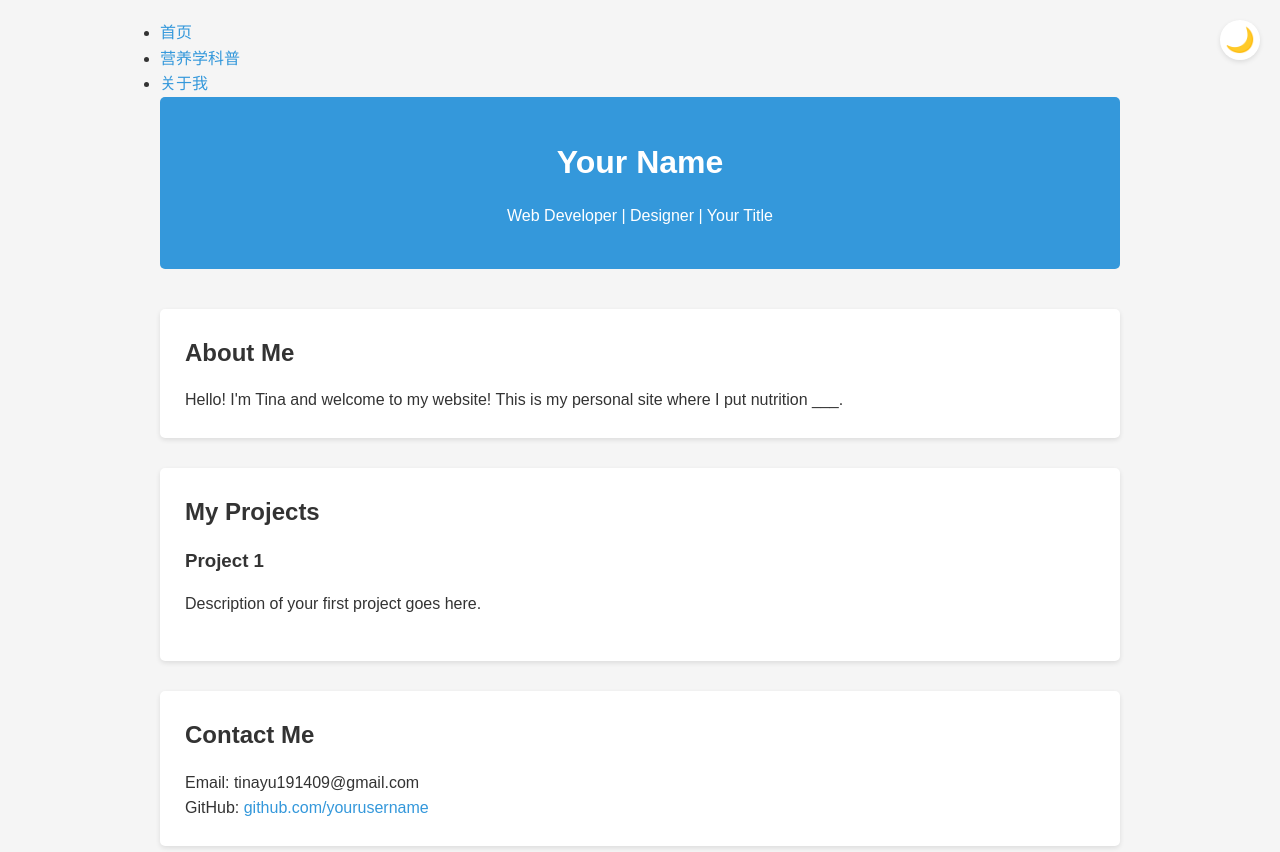
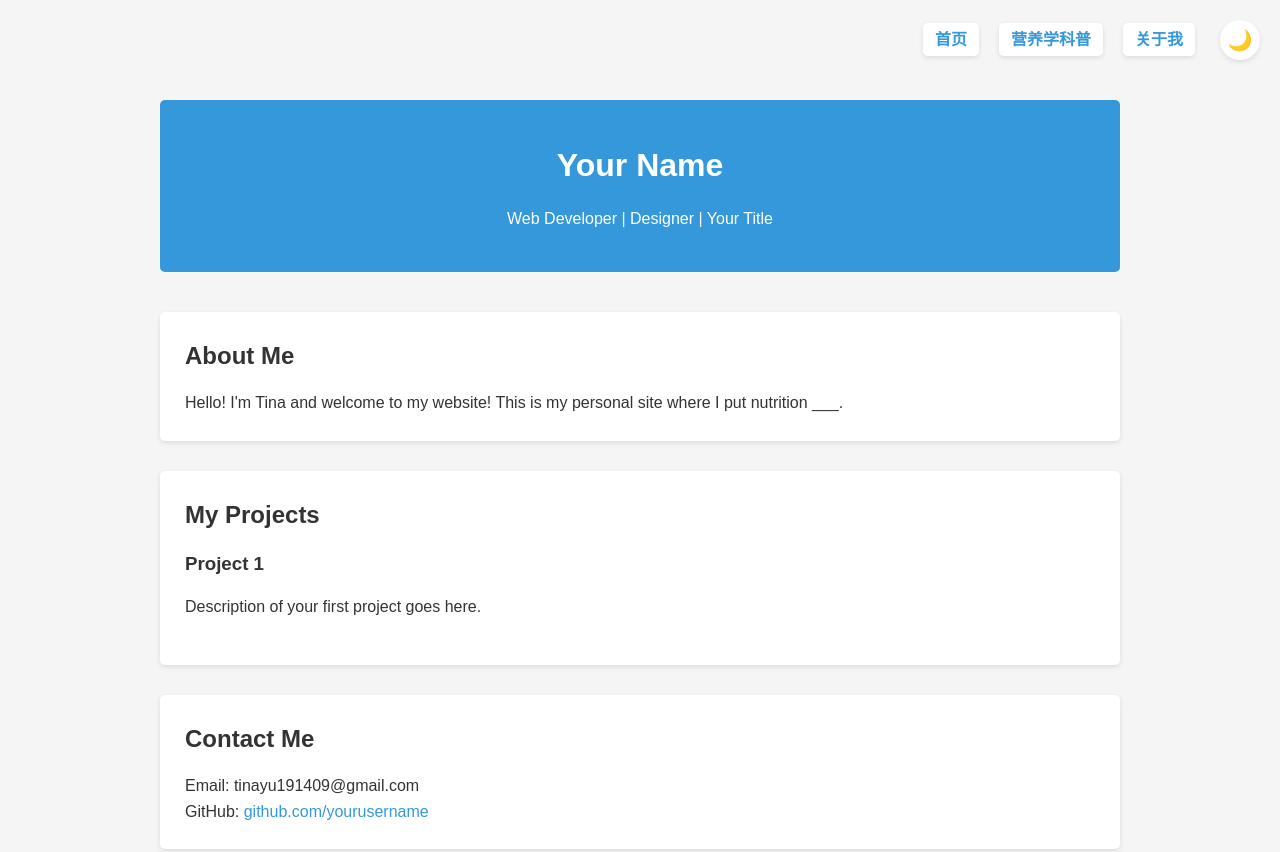
Before and after one commit to TinaY14/TinaY14.github.io, a plain HTML site: page index.html in a window 1280 px wide. Shown: the top 852 px of the page. Drawn offline with Linux system fonts and the light colour scheme.

Commit message:
Update styles.css

```diff
--- a/styles.css
+++ b/styles.css
@@ -39,9 +39,82 @@ body {
     transition: background-color 0.3s ease, color 0.3s ease;
 }
 
+/* --- NEW STYLES for Navigation Bar and Container --- */
+
+.top-right-container {
+    position: fixed;
+    top: 20px;
+    right: 20px;
+    z-index: 1000;
+    display: flex;
+    align-items: center;
+    gap: 25px; /* Adds space between nav and button */
+}
+
+.navbar ul {
+    list-style: none;
+    display: flex;
+    gap: 20px; /* Adds space between nav items */
+}
+
+.navbar a {
+    color: var(--link-color);
+    text-decoration: none;
+    font-weight: bold;
+    padding: 8px 12px;
+    border-radius: 5px;
+    background-color: var(--card-bg);
+    box-shadow: var(--shadow);
+    transition: all 0.3s ease;
+}
+
+.navbar a:hover {
+    text-decoration: none;
+    background-color: var(--header-bg);
+    color: var(--header-text);
+}
+
+
+/* --- ADJUSTED STYLES for Dark Mode Toggle --- */
+
+#dark-mode-toggle {
+    /* REMOVED position, top, right as it's now controlled by the flex container */
+    background-color: var(--card-bg);
+    border: none;
+    border-radius: 50%;
+    width: 40px;
+    height: 40px;
+    cursor: pointer;
+    box-shadow: var(--shadow);
+    display: flex;
+    align-items: center;
+    justify-content: center;
+    font-size: 20px; /* Adjusted icon size */
+}
+
+.sun-icon {
+    display: none;
+}
+
+.moon-icon {
+    display: inline;
+}
+
+:root.dark-mode .sun-icon {
+    display: inline;
+}
+
+:root.dark-mode .moon-icon {
+    display: none;
+}
+
+
+/* --- EXISTING STYLES (no changes needed below) --- */
+
 header {
     text-align: center;
     margin-bottom: 40px;
+    margin-top: 80px; /* Added margin to prevent overlap with fixed nav */
     padding: 40px 20px;
     background-color: var(--header-bg);
     color: var(--header-text);
@@ -79,119 +152,3 @@ footer {
     padding: 20px;
     color: var(--footer-text);
 }
-
-#dark-mode-toggle {
-    position: fixed;
-    top: 20px;
-    right: 20px;
-    background: none;
-    border: none;
-    font-size: 24px;
-    cursor: pointer;
-    z-index: 1000;
-    padding: 8px;
-    background-color: var(--card-bg);
-    border-radius: 50%;
-    box-shadow: var(--shadow);
-}
-
-.sun-icon {
-    display: none;
-}
-
-.moon-icon {
-    display: inline;
-}
-
-:root.dark-mode .sun-icon {
-    display: inline;
-}
-
-:root.dark-mode .moon-icon {
-    display: none;
-}
-
-:root {
-    /* Light mode variables */
-    --bg-color: #f5f5f5;
-    --card-bg: white;
-    --text-color: #333;
-    --header-bg: #3498db;
-    --header-text: white;
-    --footer-text: #777;
-    --link-color: #3498db;
-    --shadow: 0 2px 5px rgba(0,0,0,0.1);
-}
-
-:root.dark-mode {
-    /* Dark mode variables */
-    --bg-color: #1a1a1a;
-    --card-bg: #2d2d2d;
-    --text-color: #e0e0e0;
-    --header-bg: #2980b9;
-    --header-text: #f5f5f5;
-    --footer-text: #aaaaaa;
-    --link-color: #5dade2;
-    --shadow: 0 2px 5px rgba(0,0,0,0.3);
-}
-
-body {
-    font-family: Arial, sans-serif;
-    line-height: 1.6;
-    color: var(--text-color);
-    max-width: 1000px;
-    margin: 0 auto;
-    padding: 20px;
-    background-color: var(--bg-color);
-    transition: background-color 0.3s ease, color 0.3s ease;
-}
-
-header {
-    text-align: center;
-    margin-bottom: 40px;
-    padding: 40px 20px;
-    background-color: var(--header-bg);
-    color: var(--header-text);
-    border-radius: 5px;
-}
-
-section {
-    margin-bottom: 30px;
-    padding: 25px;
-    background-color: var(--card-bg);
-    border-radius: 5px;
-    box-shadow: var(--shadow);
-}
-
-#dark-mode-toggle {
-    position: fixed;
-    top: 20px;
-    right: 20px;
-    background-color: var(--card-bg);
-    border: none;
-    border-radius: 50%;
-    width: 40px;
-    height: 40px;
-    cursor: pointer;
-    box-shadow: var(--shadow);
-    display: flex;
-    align-items: center;
-    justify-content: center;
-    z-index: 1000;
-}
-
-.sun-icon {
-    display: none;
-}
-
-.moon-icon {
-    display: inline;
-}
-
-:root.dark-mode .sun-icon {
-    display: inline;
-}
-
-:root.dark-mode .moon-icon {
-    display: none;
-}
```
